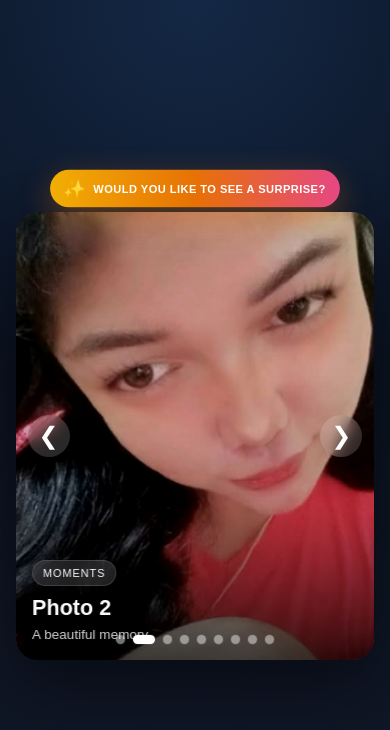
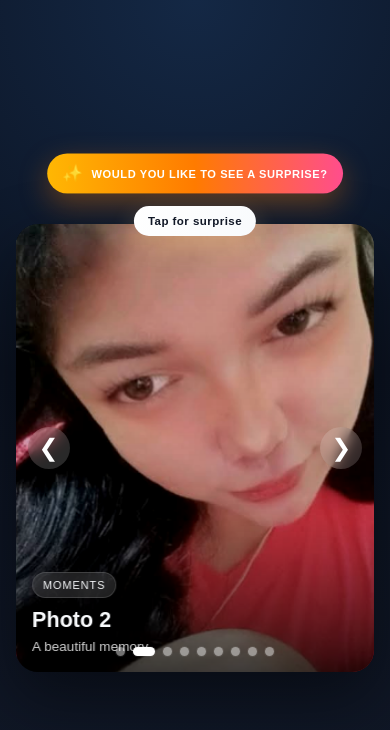
Before and after one commit to cutiekyan-wq/pics, a plain HTML site: page index.html in a window 390 px wide. Drawn offline with Linux system fonts and the light colour scheme.

Commit message:
Add a tap-to-reveal surprise button and animated banner to the photo gallery

```diff
--- a/index.html
+++ b/index.html
@@ -8,17 +8,17 @@
     :root {
       --bg1: #0b1220;
       --bg2: #111827;
-      --panel-bg: rgba(255,255,255,0.08);
       --text: #f8fafc;
       --muted: rgba(255,255,255,0.82);
       --dot: rgba(255,255,255,0.45);
       --dot-active: #ffffff;
-      --button-bg: rgba(255,255,255,0.18);
       --shadow: rgba(0,0,0,0.45);
       --transition: 0.55s cubic-bezier(0.22, 1, 0.36, 1);
-      --accent: #ffb703;
+      --accent1: #ffb703;
       --accent2: #ff7b00;
       --accent3: #ff4d8d;
+      --button: #ffffff;
+      --button-text: #111827;
     }
 
     * { box-sizing: border-box; }
@@ -44,30 +44,51 @@
 
     .surprise-banner {
       position: absolute;
-      top: -14px;
+      top: -18px;
       left: 50%;
       transform: translateX(-50%);
-      z-index: 10;
+      z-index: 11;
       display: inline-flex;
       align-items: center;
+      justify-content: center;
       gap: 8px;
-      padding: 10px 18px;
+      padding: 12px 20px;
       border-radius: 999px;
-      background: linear-gradient(90deg, rgba(255,183,3,0.95), rgba(255,123,0,0.9), rgba(255,77,141,0.9));
+      background: linear-gradient(90deg, var(--accent1), var(--accent2), var(--accent3));
       color: white;
       font-weight: 700;
-      font-size: 0.75rem;
-      letter-spacing: 0.04em;
+      font-size: 0.72rem;
+      letter-spacing: 0.05em;
       text-transform: uppercase;
-      box-shadow: 0 10px 30px rgba(255,123,0,0.35);
-      animation: bannerPulse 1.8s ease-in-out infinite, floatIn 0.8s ease-out;
+      box-shadow: 0 10px 28px rgba(255,123,0,0.35);
       white-space: nowrap;
+      animation: bannerPulse 1.8s ease-in-out infinite, floatIn 0.7s ease-out;
     }
 
     .surprise-banner::before {
       content: "✨";
+      animation: sparkle 1.3s ease-in-out infinite alternate;
       font-size: 1rem;
-      animation: sparkle 1.4s ease-in-out infinite alternate;
+    }
+
+    .surprise-btn {
+      position: absolute;
+      left: 50%;
+      top: 38px;
+      transform: translateX(-50%);
+      z-index: 12;
+      border: none;
+      border-radius: 999px;
+      background: linear-gradient(135deg, #ffffff, #f8fafc);
+      color: var(--button-text);
+      font-weight: 700;
+      font-size: 0.8rem;
+      letter-spacing: 0.04em;
+      padding: 10px 18px;
+      box-shadow: 0 10px 22px rgba(255,255,255,0.25);
+      cursor: pointer;
+      animation: btnGlow 1.8s ease-in-out infinite;
+      -webkit-tap-highlight-color: transparent;
     }
 
     .gallery {
@@ -82,7 +103,7 @@
       user-select: none;
       -webkit-tap-highlight-color: transparent;
       isolation: isolate;
-      margin-top: 28px;
+      margin-top: 56px;
     }
 
     .slides {
@@ -116,12 +137,7 @@
     .shade {
       position: absolute;
       inset: 0;
-      background: linear-gradient(
-        to top,
-        rgba(0,0,0,0.75) 0%,
-        rgba(0,0,0,0.20) 35%,
-        rgba(0,0,0,0.08) 100%
-      );
+      background: linear-gradient(to top, rgba(0,0,0,0.75) 0%, rgba(0,0,0,0.20) 35%, rgba(0,0,0,0.08) 100%);
     }
 
     .content {
@@ -228,6 +244,11 @@
       50% { transform: translateX(-50%) scale(1.05); }
     }
 
+    @keyframes btnGlow {
+      0%, 100% { box-shadow: 0 10px 22px rgba(255,255,255,0.25); }
+      50% { box-shadow: 0 12px 28px rgba(255,170,0,0.4); }
+    }
+
     @keyframes floatIn {
       0% { opacity: 0; transform: translateX(-50%) translateY(-12px); }
       100% { opacity: 1; transform: translateX(-50%) translateY(0); }
@@ -241,6 +262,7 @@
     @media (max-width: 420px) {
       .gallery {
         border-radius: 22px;
+        margin-top: 52px;
       }
 
       .content {
@@ -251,12 +273,18 @@
 
       .surprise-banner {
         font-size: 0.68rem;
+        padding: 10px 15px;
+      }
+
+      .surprise-btn {
+        top: 34px;
+        font-size: 0.72rem;
         padding: 9px 14px;
       }
     }
 
     @media (prefers-reduced-motion: reduce) {
-      .slides, .dot, .nav-btn, .slide img, .surprise-banner {
+      .slides, .dot, .nav-btn, .slide img, .surprise-banner, .surprise-btn {
         transition: none !important;
         animation: none !important;
       }
@@ -266,6 +294,7 @@
 <body>
   <div class="gallery-wrap">
     <div class="surprise-banner">Would you like to see a surprise?</div>
+    <button class="surprise-btn" type="button">Tap for surprise</button>
 
     <div class="gallery" aria-label="Photo gallery">
       <button class="nav-btn prev" type="button" aria-label="Previous slide">&#10094;</button>
@@ -294,6 +323,7 @@
     const prevBtn = document.querySelector('.prev');
     const nextBtn = document.querySelector('.next');
     const galleryEl = document.querySelector('.gallery');
+    const surpriseBtn = document.querySelector('.surprise-btn');
 
     let currentIndex = 0;
     let autoplayId = null;
@@ -385,6 +415,17 @@
       }
     }, { passive: true });
 
+    surpriseBtn.addEventListener('click', () => {
+      surpriseBtn.textContent = 'Surprise unlocked ✨';
+      surpriseBtn.style.background = 'linear-gradient(135deg, #ffe29a, #ffb703)';
+      surpriseBtn.style.transform = 'translateX(-50%) scale(1.05)';
+      setTimeout(() => {
+        surpriseBtn.textContent = 'Tap for surprise';
+        surpriseBtn.style.background = 'linear-gradient(135deg, #ffffff, #f8fafc)';
+        surpriseBtn.style.transform = 'translateX(-50%) scale(1)';
+      }, 1800);
+    });
+
     renderSlides();
     updateGallery();
     preloadImages();
```
